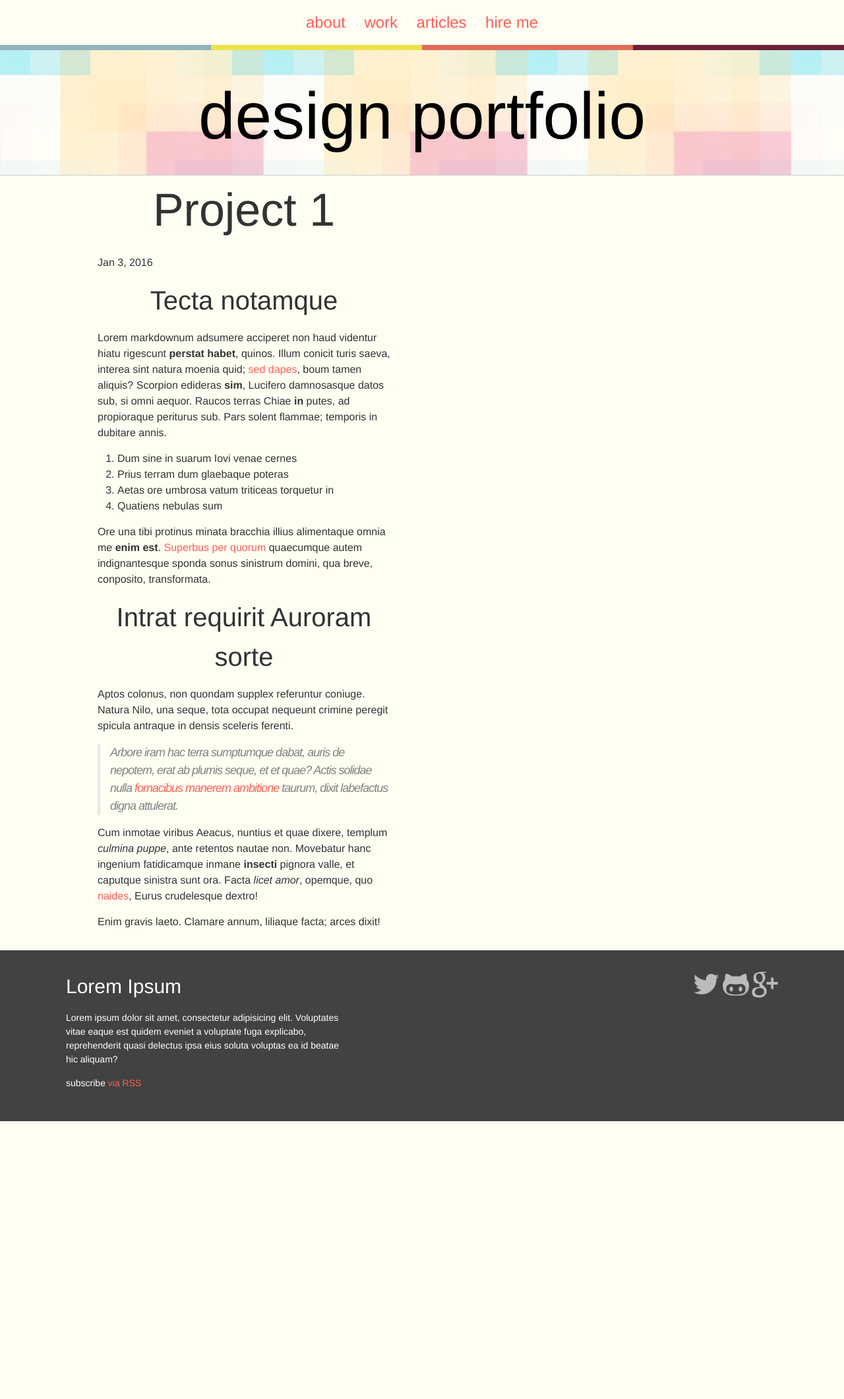
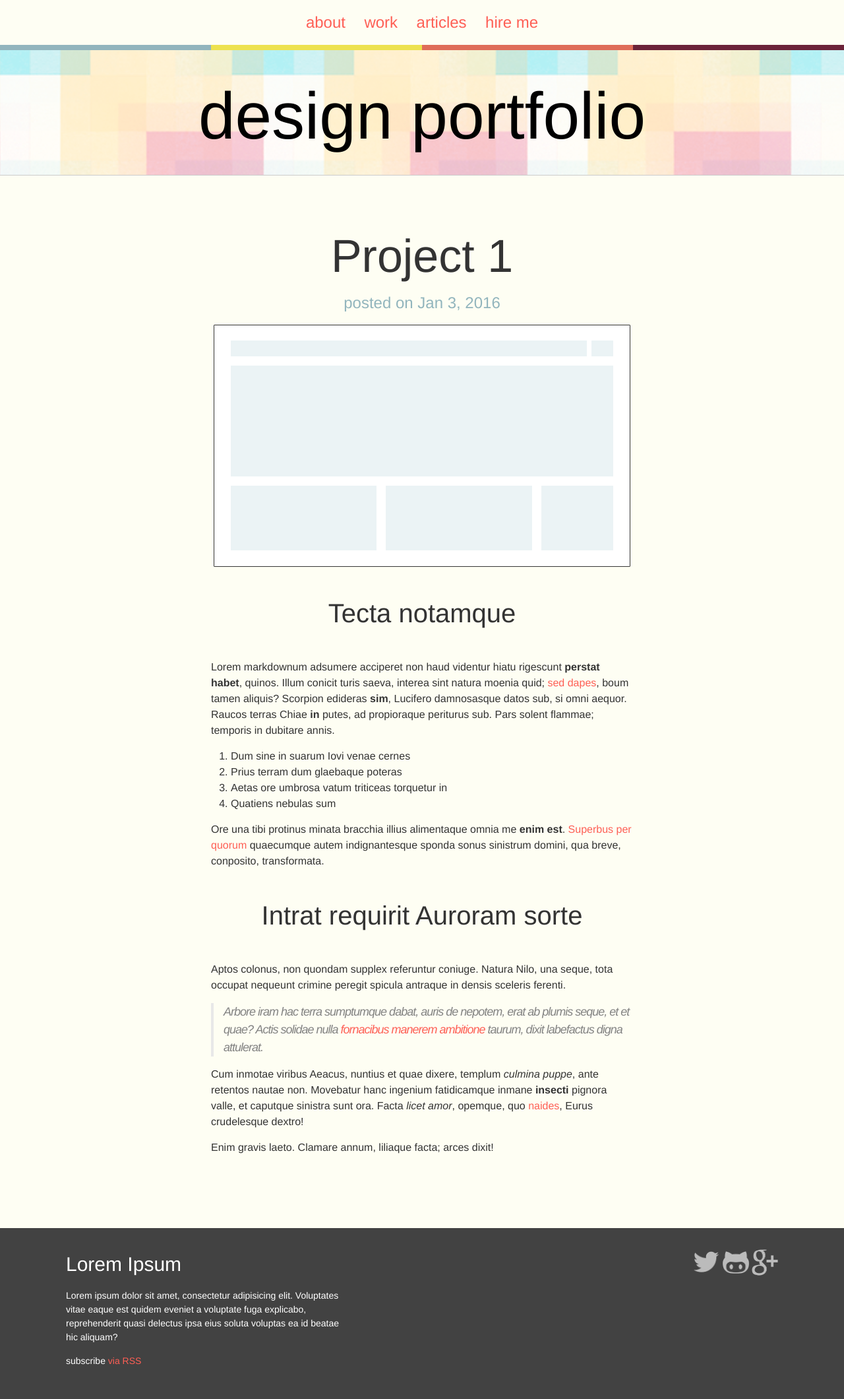
Before and after one commit to coltborg/designer-portfolio, a Jekyll site: the page built from _posts/project/2016-01-03-project-1.markdown, in a window 1280 px wide. Shown: the whole page at 66% size. Built offline with Jekyll 4.4.1, drawn with Linux system fonts in a browser that asks for light colours; before the commit the page ends 1699 px from its top, so only the background shows below that.

Commit message:
Styled single post page

```diff
--- a/_layouts/post.html
+++ b/_layouts/post.html
@@ -1,15 +1,21 @@
 ---
 layout: default
 ---
-<article class="post" itemscope itemtype="http://schema.org/BlogPosting">
-
+<article class="site-section site-section-last">
   <header class="post-header">
-    <h1 class="post-title" itemprop="name headline">{{ page.title }}</h1>
-    <p class="post-meta"><time datetime="{{ page.date | date_to_xmlschema }}" itemprop="datePublished">{{ page.date | date: "%b %-d, %Y" }}</time>{% if page.author %} • <span itemprop="author" itemscope itemtype="http://schema.org/Person"><span itemprop="name">{{ page.author }}</span></span>{% endif %}</p>
+    <h1 class="post-title">{{ page.title }}</h1>
+    <p class="post-meta">
+      posted on
+      {{ page.date | date: "%b %-d, %Y" }}
+    </p>
+    {% if page.featured_image %}
+      <div class="post-image">
+        <img src="{{ page.featured_image }}" alt="{{ page.title }} featured image" />
+      </div>
+    {% endif %}
   </header>
 
-  <div class="post-content" itemprop="articleBody">
+  <div class="post-body">
     {{ content }}
   </div>
-
 </article>
--- a/_posts/project/2016-01-03-project-1.markdown
+++ b/_posts/project/2016-01-03-project-1.markdown
@@ -4,7 +4,7 @@
 date:   2016-01-03 10:00:00 -0600
 categories: project
 featured: true
-featured_image: "images/project.png"
+featured_image: "/images/project.png"
 tags: layout design
 ---
 
--- a/_posts/project/2016-01-04-project-2.markdown
+++ b/_posts/project/2016-01-04-project-2.markdown
@@ -3,7 +3,7 @@
 title:  "Project 2"
 date:   2016-01-04 15:00:00 -0600
 categories: project
-featured_image: "images/project.png"
+featured_image: "/images/project.png"
 tags: code inspiration
 ---
 
--- a/_posts/project/2016-01-05-project-3.markdown
+++ b/_posts/project/2016-01-05-project-3.markdown
@@ -2,7 +2,7 @@
 layout: post
 title:  "Project 3"
 date:   2016-01-05 12:00:00 -0600
-featured_image: "images/project.png"
+featured_image: "/images/project.png"
 categories: project
 tag: code
 ---
--- a/_sass/components/_post.scss
+++ b/_sass/components/_post.scss
@@ -31,3 +31,29 @@
     display: inline;
   }
 }
+
+// Single Post page
+
+.post-header {
+  text-align: center;
+}
+
+.post-title {
+  margin: 0;
+}
+
+.post-meta {
+  color: $blue-color;
+  font-size: $h4-font-size;
+}
+
+.post-body {
+  width: 90%;
+  max-width: 40em;
+  margin: $h2-font-size auto;
+
+  h1, h2, h3, h4 {
+    max-width: 80%;
+    margin: $h2-font-size auto;
+  }
+}
```
